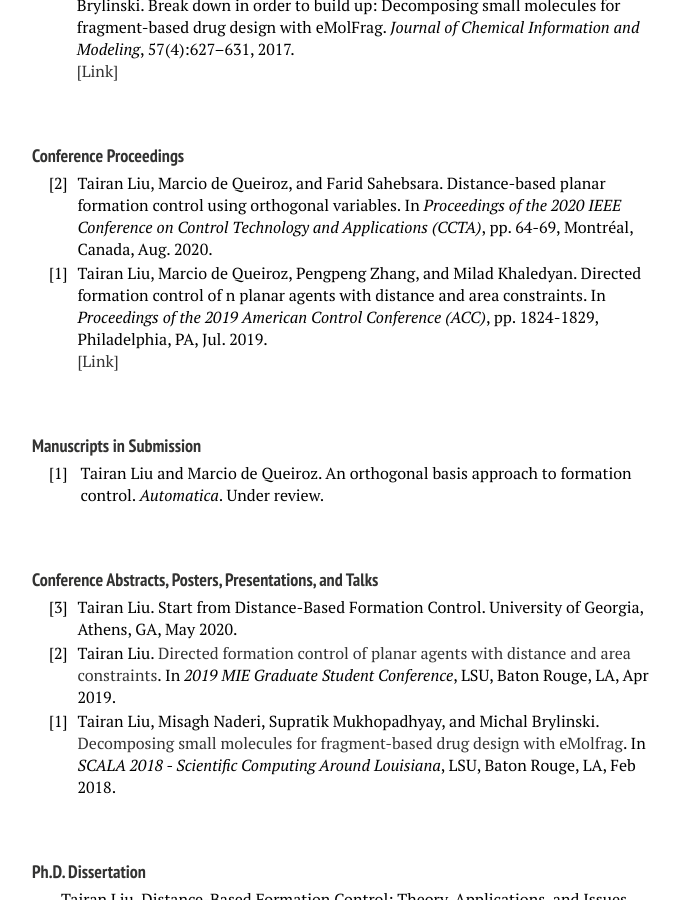
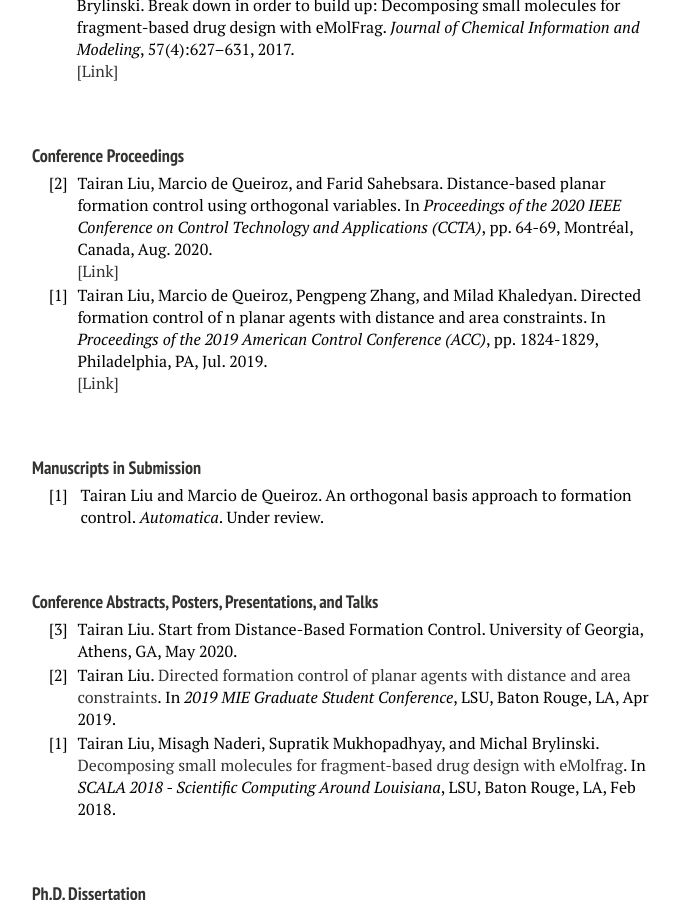
Before and after one commit to liutairan/liutairan.github.io, a Jekyll site: the page built from publications.md, in a window 1280 px wide and 900 px high, scrolled down 880 px. Shown: the whole window, without its empty margins (288-968 px from the left). Built offline with Jekyll 4.4.1, drawn with Linux system fonts in a browser that asks for light colours; nearby versions of some CDN libraries.

Commit message:
Update publications.html

```diff
--- a/_layouts/publications.html
+++ b/_layouts/publications.html
@@ -190,6 +190,8 @@ function toggleBibtex(articleid) {
             <td>Tairan Liu, Marcio de Queiroz, and Farid Sahebsara.
                 Distance-based planar formation control using orthogonal variables.
                 In <cite>Proceedings of the 2020 IEEE Conference on Control Technology and Applications (CCTA)</cite>, pp. 64-69, Montréal, Canada, Aug. 2020.
+								<br>
+								<a href="https://ieeexplore.ieee.org/document/9206330" target="_blank">[Link]</a>
             </td>
           </tr>
           <tr>
```
